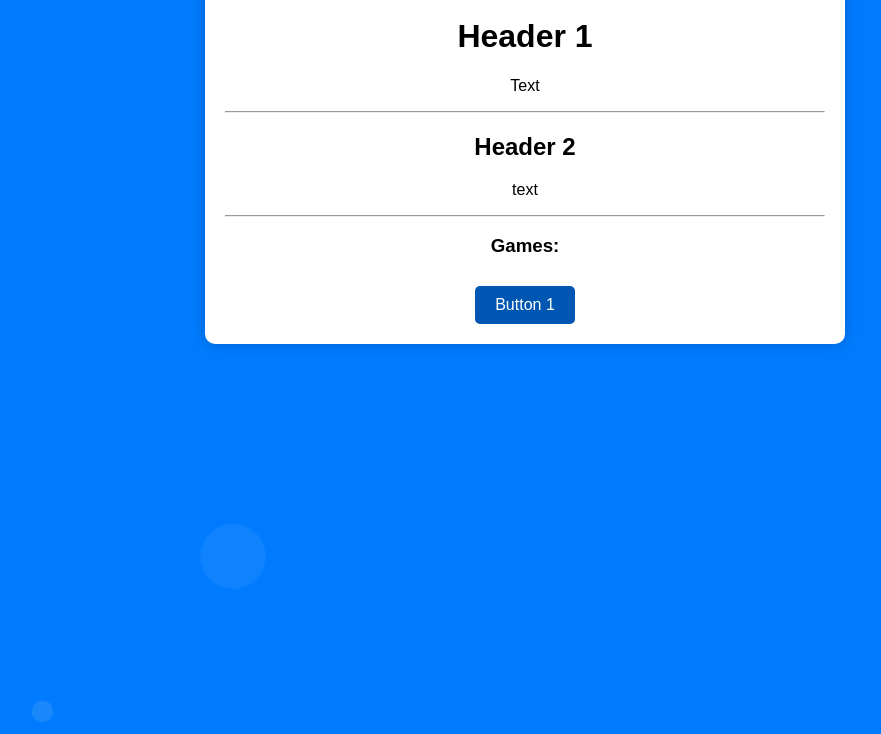
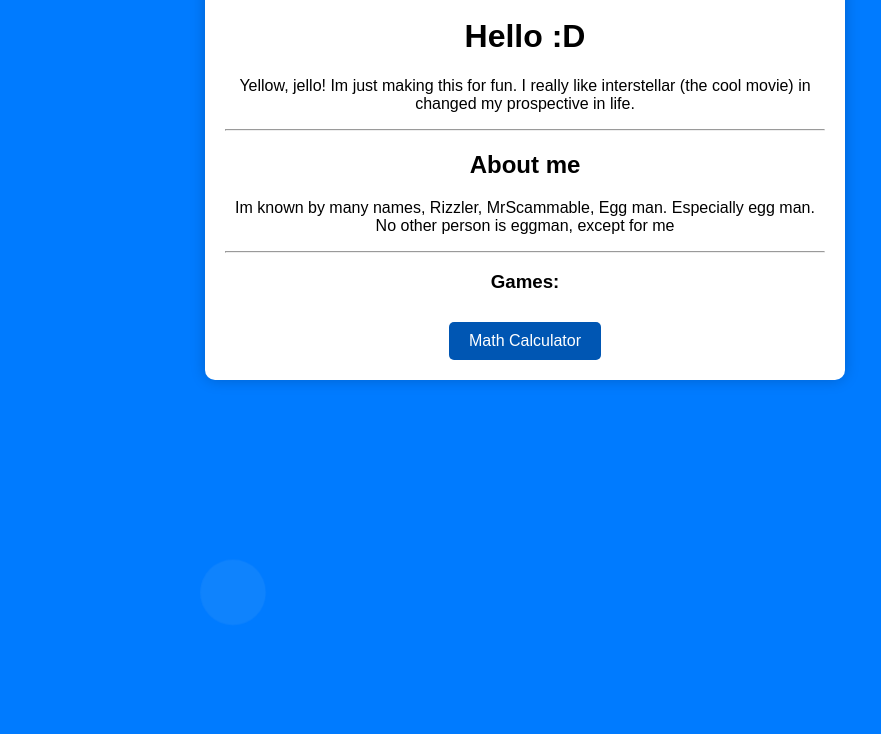
Before and after one commit to Thatbanman/MyPage, a plain HTML site: page index.html in a window 1280 px wide. Shown: the part 61-795 px from the top of the page, without its empty margins (115-996 px from the left). Drawn offline with Linux system fonts and the light colour scheme.

Commit message:
Update index.html

```diff
--- a/index.html
+++ b/index.html
@@ -9,14 +9,14 @@
 <body>
     <div class="container">
         <img src="Me.png" alt="Me" id="profile-pic">
-        <h1>Header 1</h1>
-        <p>Text</p>
+        <h1>Hello :D</h1>
+        <p>Yellow, jello! Im just making this for fun. I really like interstellar (the cool movie) in changed my prospective in life.</p>
         <hr>
-        <h2>Header 2</h2>
-        <p>text</p>
+        <h2>About me</h2>
+        <p>Im known by many names, Rizzler, MrScammable, Egg man. Especially egg man. No other person is eggman, except for me</p>
         <hr>
         <h3>Games:</h3>
-        <a href="link1" class="game-button">Button 1</a>
+        <a href="https://www.desmos.com/scientific" class="game-button">Math Calculator</a>
     </div>
     <script src="script.js"></script>
 </body>
```
